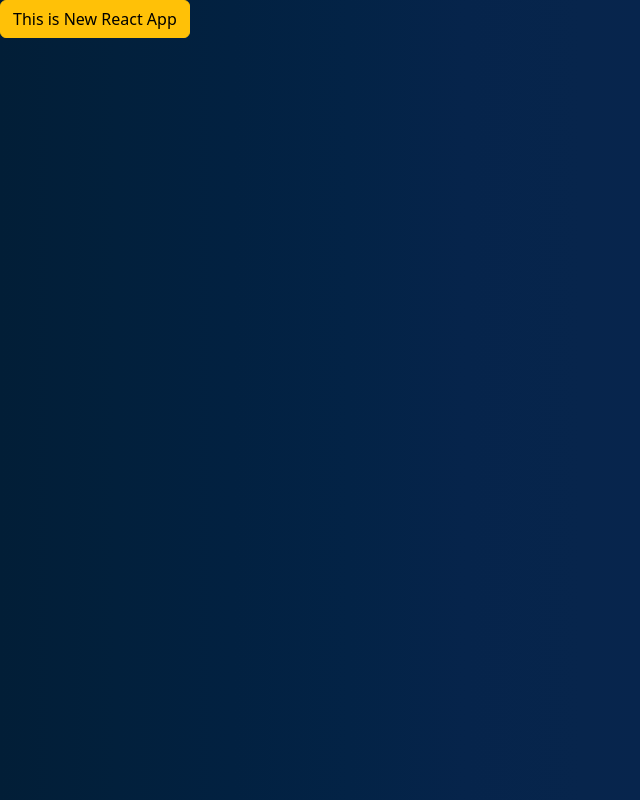
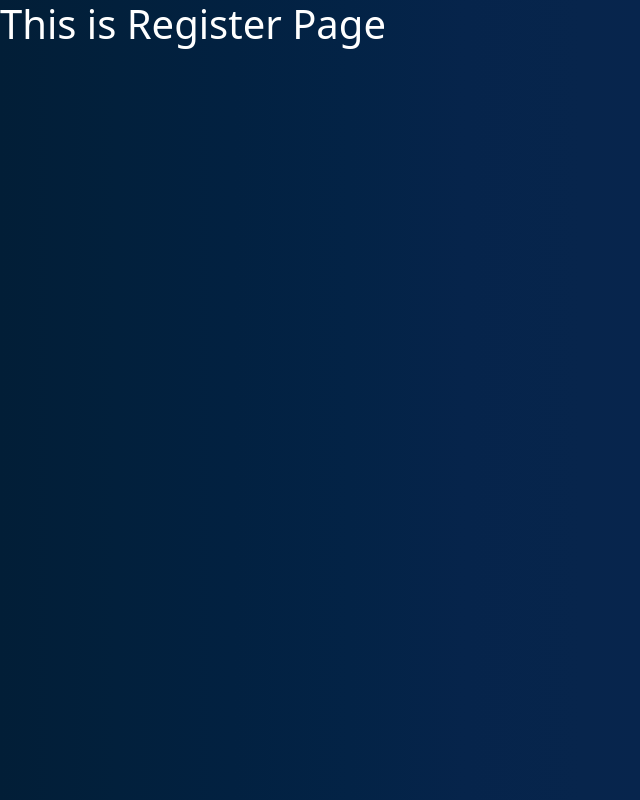
Before and after one commit to Towhid47/task-management-web-app, a React (Create React App) app: page /register in a window 1280 px wide. Shown: the whole page, without its empty margins (0-640 px from the left). Built offline with nearby package versions, Linux system fonts and the light colour scheme.

Commit message:
Main Layout Created and implemented

```diff
--- a/src/App.js
+++ b/src/App.js
@@ -1,9 +1,11 @@
+import { RouterProvider } from 'react-router-dom';
+import router from './routes/routes.js';
 import './App.css';
 
 function App() {
   return (
     <div className="App">
-          <h1 className='btn btn-warning'>This is New React App</h1>
+          <RouterProvider router={router}></RouterProvider>
     </div>
   );
 }
--- /dev/null
+++ b/src/Pages/FirstPage/FirstPage.jsx
@@ -0,0 +1,11 @@
+import React from 'react';
+
+const FirstPage = () => {
+    return (
+        <div>
+            <h1>This is First Page</h1>
+        </div>
+    );
+};
+
+export default FirstPage;
--- /dev/null
+++ b/src/Pages/Login/Login.jsx
@@ -0,0 +1,11 @@
+import React from 'react';
+
+const Login = () => {
+    return (
+        <div>
+            <h1>This is Login Page</h1>
+        </div>
+    );
+};
+
+export default Login;
--- /dev/null
+++ b/src/Pages/Register/Register.jsx
@@ -0,0 +1,11 @@
+import React from 'react';
+
+const Register = () => {
+    return (
+        <div>
+            <h1>This is Register Page</h1>
+        </div>
+    );
+};
+
+export default Register;
--- /dev/null
+++ b/src/layouts/Main/Main.jsx
@@ -0,0 +1,12 @@
+import React from 'react';
+import { Outlet } from 'react-router-dom';
+
+const Main = () => {
+    return (
+        <div>
+             <Outlet></Outlet>
+        </div>
+    );
+};
+
+export default Main;
--- /dev/null
+++ b/src/routes/routes.js
@@ -0,0 +1,30 @@
+import Main from '../layouts/Main/Main.jsx';
+import FirstPage from '../Pages/FirstPage/FirstPage.jsx';
+import Login from '../Pages/Login/Login.jsx';
+import Register from '../Pages/Register/Register.jsx';
+
+const { createBrowserRouter } = require("react-router-dom");
+
+
+const router = createBrowserRouter([
+         {
+            path:'/',
+            element:<Main></Main>,
+            children:[
+                {
+                    path:'/',
+                    element:<FirstPage></FirstPage>
+                },
+                {
+                    path:'/login',
+                    element:<Login></Login>
+                },
+                {
+                    path:'/register',
+                    element:<Register></Register>
+                }
+            ]
+         }
+])
+
+export default router;
```
